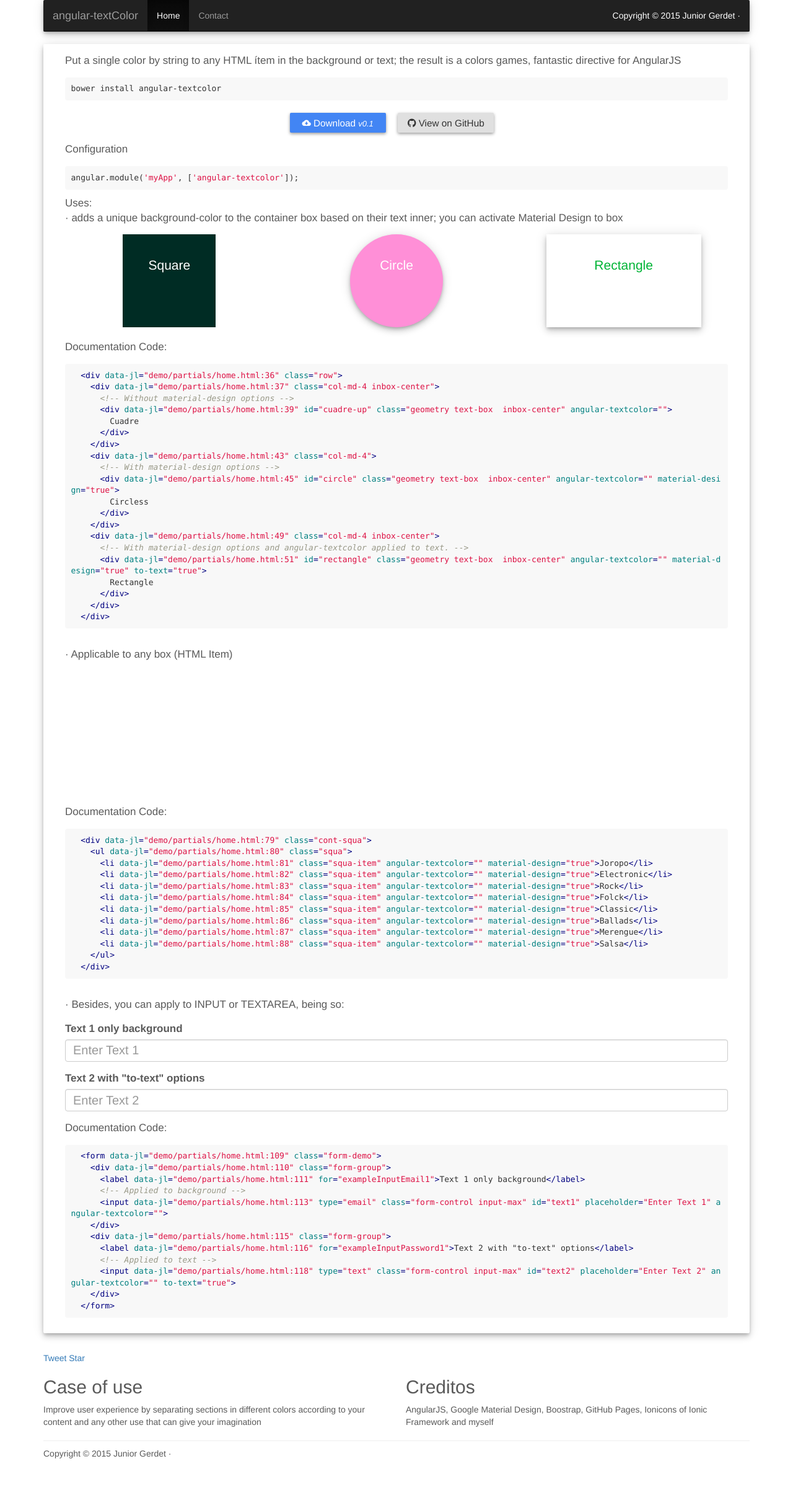
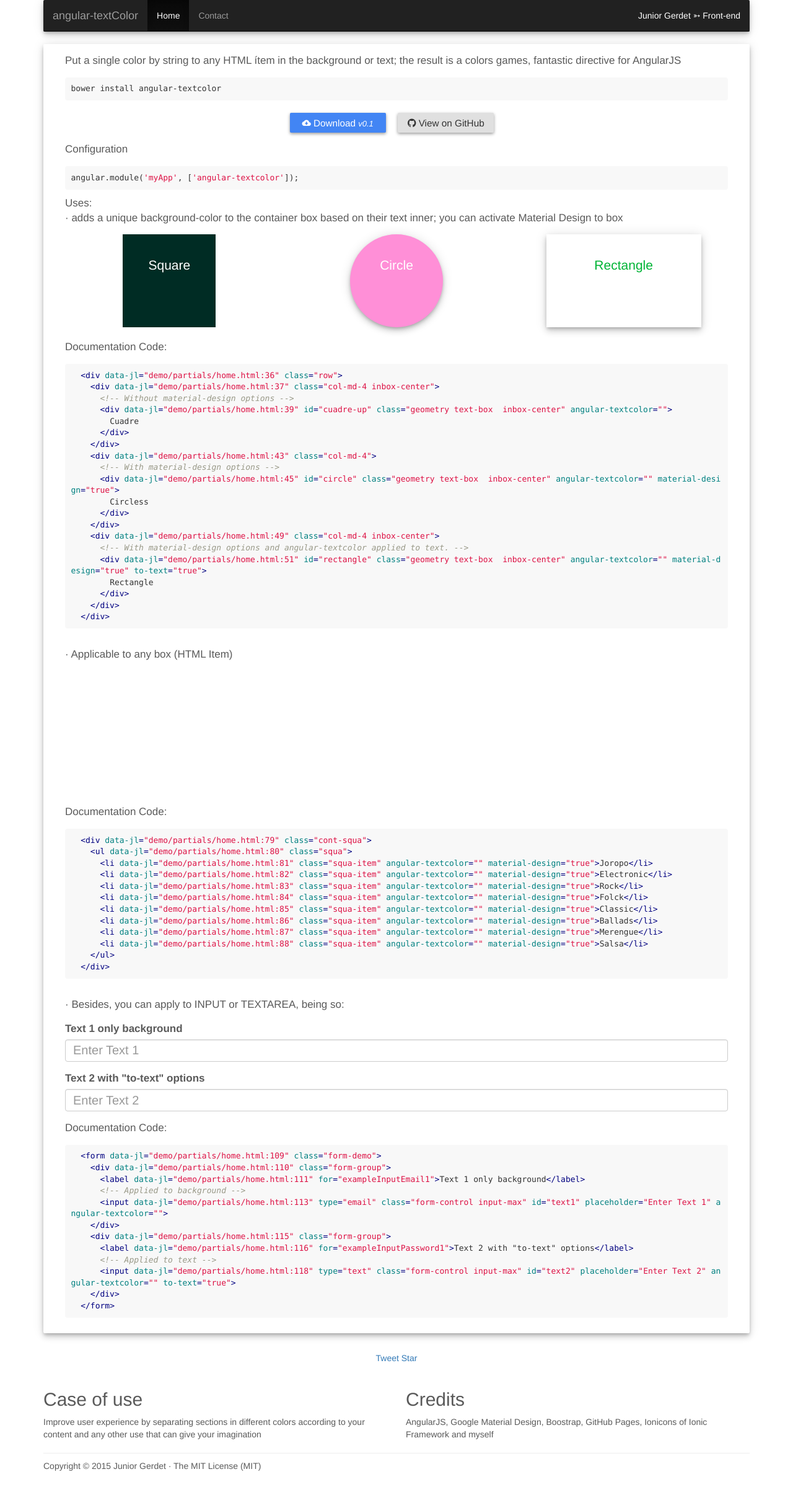
Before and after one commit to juniorgerdet/angular-textColor, a website: page demo/index.html in a window 1280 px wide. Shown: the whole page at 62% size. Drawn offline with nearby package versions, Linux system fonts and the light colour scheme; some packages are replaced by stand-ins of ours; a script that the page names is missing.

Commit message:
edit demo pg

```diff
--- a/demo/index.html
+++ b/demo/index.html
@@ -12,17 +12,21 @@
         <meta property="og:title" content="Angular textColor"/>
         <meta property="og:description" content="A module #angular that adds color to text or to background of a HTML Item through its inside text" />
         <meta property="og:url" content="http://juniorgerdet.github.io/angular-textColor/" />
-        <!-- <meta property="og:image" content="http://example.com/foo.jpg" /> -->
+
+        <meta name="twitter:title" content="Angular textColor"/>
+        <meta property="og:image" content="http://netdna.webdesignerdepot.com/uploads/2014/12/flat-ui-colors4.png" />
+        <meta name="twitter:description" content="Your 200-character description here"/>
+        <meta name="twitter:url" content="http://juniorgerdet.github.io/angular-textColor/"/>
+        <meta name="twitter:image" content="http://netdna.webdesignerdepot.com/uploads/2014/12/flat-ui-colors4.png" />
         <link rel="apple-touch-icon" href="apple-touch-icon.png">
 
         <link rel="stylesheet" href="styles/bootstrap/bootstrap.min.css">
 
         <link rel="stylesheet" href="styles/bootstrap/bootstrap-theme.min.css">
         <link href="styles/carousel.css" rel="stylesheet">
-       <link rel="stylesheet" href="styles/main.css"/>
-	     <link rel="stylesheet" href="bower_components/highlightjs/styles/github.css"/>
+        <link rel="stylesheet" href="styles/main.css"/>
+        <link rel="stylesheet" href="bower_components/highlightjs/styles/github.css"/>
         <link rel="stylesheet" href="http://code.ionicframework.com/ionicons/2.0.1/css/ionicons.min.css"/>
-
 
   <!-- Custom styles for this template -->
 
@@ -39,7 +43,7 @@
 
 </head>
 <body>
-	       <!--[if lt IE 8]>
+         <!--[if lt IE 8]>
             <p class="browserupgrade">You are using an <strong>outdated</strong> browser. Please <a href="http://browsehappy.com/">upgrade your browser</a> to improve your experience.</p>
         <![endif]-->
      <!-- /container -->
@@ -75,8 +79,9 @@
                   </ul>
                 </li> -->
               </ul>
+
               <span class="copy-head">
-                Copyright &copy; 2015 Junior Gerdet &middot;
+                Junior Gerdet ➳ Front-end
               </span>
             </div>
           </div>
@@ -87,9 +92,11 @@
   <div ng-controller='HomeCtrl'>
     <div class="container">
       <div class="jumbotron">
-	       <div ng-view></div>
+         <div ng-view></div>
       </div>
-      <a href="https://twitter.com/share" class="twitter-share-button" data-url="http://goo.gl/K1M6SF" data-text="A module #angular that adds color to text or to background of a HTML Item through its inside text" data-via="juniorgerdet" data-hashtags="angularTextColor">Tweet</a>
+      <p style="text-align:center">
+
+      <a href="https://twitter.com/share" class="twitter-share-button" data-url="http://goo.gl/K1M6SF" data-text="A fantastic module loaded of colors for #AngularJS." data-via="juniorgerdet" data-hashtags="angularTextColor">Tweet</a>
       <script>!function(d,s,id){var js,fjs=d.getElementsByTagName(s)[0],p=/^http:/.test(d.location)?'http':'https';if(!d.getElementById(id)){js=d.createElement(s);js.id=id;js.src=p+'://platform.twitter.com/widgets.js';fjs.parentNode.insertBefore(js,fjs);}}(document, 'script', 'twitter-wjs');</script>
 
       <script src="//platform.linkedin.com/in.js" type="text/javascript"> lang: en_US</script>
@@ -98,6 +105,7 @@
       <a class="github-button" href="https://github.com/juniorgerdet/angular-textColor" data-icon="octicon-star" data-count-href="/juniorgerdet/angular-textColor/stargazers" data-count-api="/repos/juniorgerdet/angular-textColor#stargazers_count" data-count-aria-label="# stargazers on GitHub" aria-label="Star juniorgerdet/angular-textColor on GitHub">Star</a>
     </div>
 
+      </p>
 
 </div>
    <!-- Marketing messaging and featurettes
@@ -113,7 +121,7 @@
           <p>Improve user experience by separating sections in different colors according to your content and any other use that can give your imagination</p>
         </div><!-- /.col-lg-4 -->
         <div class="col-lg-6">
-          <h2>Creditos</h2>
+          <h2>Credits</h2>
           <p>AngularJS, Google Material Design, Boostrap, GitHub Pages, Ionicons of Ionic Framework and myself</p>
         </div><!-- /.col-lg-4 -->
       </div><!-- /.row -->
@@ -126,7 +134,7 @@
       <script type="text/javascript" src="http://arrow.scrolltotop.com/arrow89.js"></script>
       <noscript>Not seeing a <a href="http://www.scrolltotop.com/">Scroll to Top Button</a>? Go to our FAQ page for more info.</noscript>
 </p>
-        <p> Copyright &copy; 2015 Junior Gerdet &middot; </p>
+        <p> Copyright &copy; 2015 Junior Gerdet &middot; The MIT License (MIT) </p>
       </footer>
 
     </div><!-- /.container -->
@@ -150,6 +158,6 @@
 
   <script type="text/javascript" src="scripts/main.js"></script>
   <script type="text/javascript" src="scripts/app.js"></script>
-	<script type="text/javascript" src="scripts/controllers/HomeCtrl.js"></script>
+  <script type="text/javascript" src="scripts/controllers/HomeCtrl.js"></script>
 </body>
 </html>
--- a/demo/partials/home.html
+++ b/demo/partials/home.html
@@ -65,7 +65,7 @@
             <li class="squa-item" angular-textcolor material-design="true">Joropo</li>
             <li class="squa-item" angular-textcolor material-design="true">Electronic</li>
             <li class="squa-item" angular-textcolor material-design="true">Rock</li>
-            <li class="squa-item" angular-textcolor material-design="true">Folck</li>
+            <li class="squa-item" angular-textcolor material-design="true">Folk</li>
             <li class="squa-item" angular-textcolor material-design="true">Classic</li>
             <li class="squa-item" angular-textcolor material-design="true">Ballads</li>
             <li class="squa-item" angular-textcolor material-design="true">Merengue</li>
```
